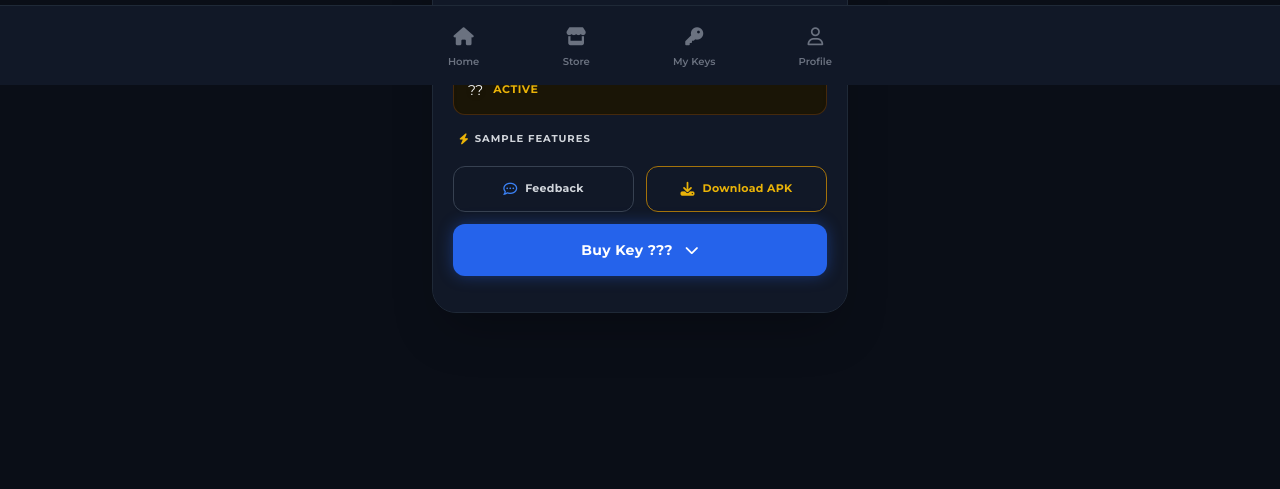
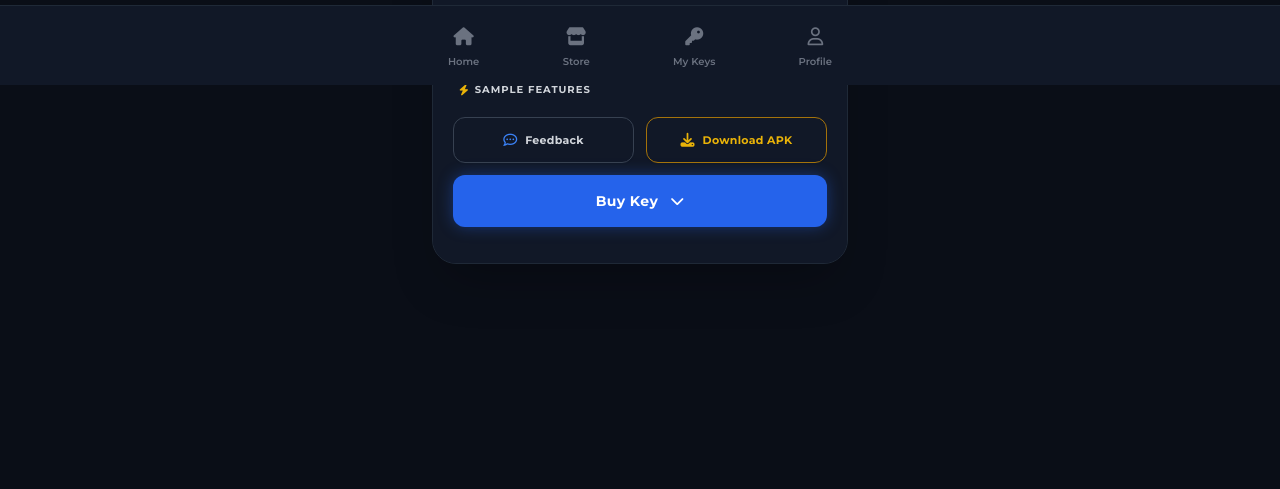
Before and after one commit to KARAMbhaiyaaaa425/yooooooo, a Python web app: template templates/store.html in a window 1280 px wide. Shown: the part 715-1204 px from the top of the page. After the commit the page ends 979 px from the top, so only its background shows below. Run offline with Jinja, Linux system fonts and the light colour scheme; the template is opened without the code that fills it: most values are stand-ins (such as "Sample title", 1, 10 or a date in 2020); some libraries are stand-ins or nearby versions.

Commit message:
Add files via upload

```diff
--- a/templates/store.html
+++ b/templates/store.html
@@ -97,17 +97,10 @@
         <!-- Details Section -->
         <div class="p-5 bg-card">
 
-            <!-- Pill Badges -->
-            <div class="flex gap-2.5 mb-4">
-                <span class="bg-[#0f182b] border border-blue-900/40 text-blue-400 theme-text text-[10px] font-bold px-3 py-1.5 rounded-full flex items-center gap-1.5 shadow-sm"><i class="fa-solid fa-lock text-yellow-500"></i> Non Root</span>
-                <span class="bg-[#1a1225] border border-purple-900/40 text-purple-400 text-[10px] font-bold px-3 py-1.5 rounded-full flex items-center gap-1.5 shadow-sm"><i class="fa-solid fa-robot text-purple-300"></i> Android</span>
-                <span class="bg-[#0f182b] border border-blue-900/40 text-blue-400 theme-text text-[10px] font-bold px-3.5 py-1.5 rounded-full shadow-sm">User</span>
-            </div>
-
             <!-- Status Msg (Yellow Box) -->
             {% set status_msg = p.plans[0].status_msg | default('SECOND ID USE ALWAYS') %}
             <div class="bg-[#1a1506] border border-yellow-900/50 rounded-xl p-3.5 mb-4 flex items-center gap-2.5 shadow-inner">
-                <span class="text-sm drop-shadow-md">??</span>
+
                 <p class="text-yellow-500 text-[11px] font-bold uppercase tracking-wider">{{ status_msg }}</p>
             </div>
 
@@ -141,7 +134,7 @@
             </div>
 
             <button onclick="togglePlanDropdown({{ outer_index }})" id="btn-{{ outer_index }}" class="w-full flex justify-center items-center gap-2 bg-blue-600 rounded-xl py-4 hover:bg-blue-500 transition shadow-[0_0_15px_rgba(37,99,235,0.4)]">
-                <span class="text-white font-bold text-sm tracking-wide">Buy Key ???</span>
+                <span class="text-white font-bold text-sm tracking-wide">Buy Key</span>
                 <i class="fa-solid fa-chevron-down text-sm text-white transition-transform duration-300 ml-1" id="icon-{{ outer_index }}"></i>
             </button>
 
```
